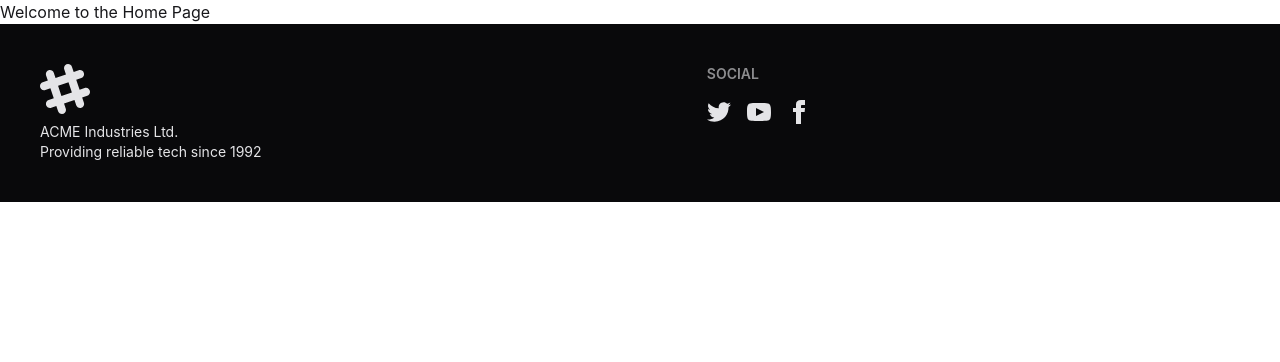
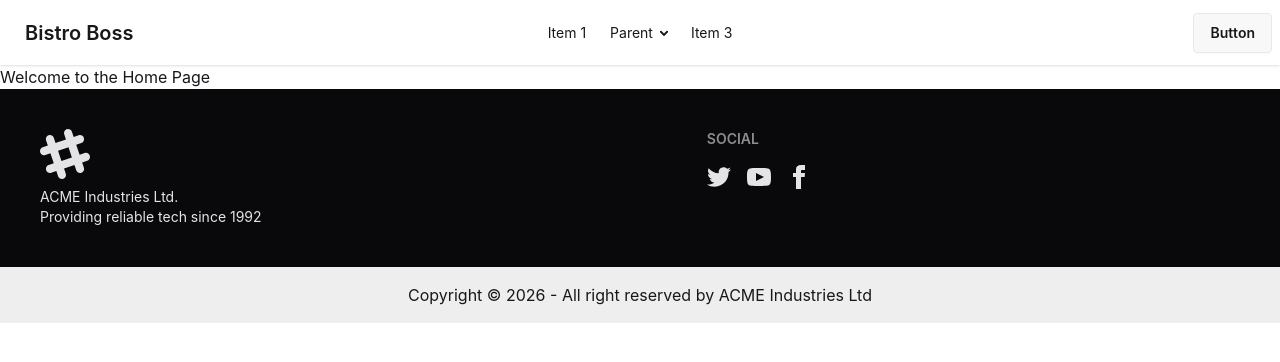
Before and after one commit to shoyebreza/bistro-boss-client, a React (Vite) app: page / in a window 1280 px wide. Shown: the top 362 px of the page. Built offline with nearby package versions, Linux system fonts and the light colour scheme.

Commit message:
navbar added

```diff
--- a/src/Layout/Main.jsx
+++ b/src/Layout/Main.jsx
@@ -1,10 +1,12 @@
 import { Outlet } from "react-router";
 import Footer from "../pages/Shared/Footer/Footer";
+import NavBar from "../pages/Shared/NavBar/NavBar";
 
 
 const Main = () => {
     return (
         <div>
+            <NavBar></NavBar>
             <Outlet></Outlet>
             <Footer></Footer>
         </div>
--- a/src/main.jsx
+++ b/src/main.jsx
@@ -6,6 +6,8 @@
 
 createRoot(document.getElementById('root')).render(
   <StrictMode>
-    <RouterProvider router={router}/>
+    <div className='max-w-screen-xl mx-auto'>
+      <RouterProvider router={router}></RouterProvider>
+    </div>
   </StrictMode>,
 )
--- a/src/pages/Shared/Footer/Footer.jsx
+++ b/src/pages/Shared/Footer/Footer.jsx
@@ -1,6 +1,7 @@
 const Footer = () => {
     return (
-        <footer className="footer sm:footer-horizontal bg-neutral text-neutral-content p-10">
+        <>
+            <div className="footer sm:footer-horizontal bg-neutral text-neutral-content p-10">
                 <aside>
                     <svg
                         width="50"
@@ -57,7 +58,14 @@
                         </a>
                     </div>
                 </nav>
-        </footer>
+
+            </div>
+            <div className="footer-center sm:footer-horizontal footer-center bg-base-300 text-base-content p-4">
+                <aside>
+                    <p>Copyright © {new Date().getFullYear()} - All right reserved by ACME Industries Ltd</p>
+                </aside>
+            </div>
+        </>
     );
 }
 
--- /dev/null
+++ b/src/pages/Shared/NavBar/NavBar.jsx
@@ -0,0 +1,43 @@
+const NavBar = () => {
+
+    const navigationOptions = <>
+        <li><a>Item 1</a></li>
+        <li>
+                        <details>
+                                <summary>Parent</summary>
+                <ul className="menu menu-sm p-2 bg-base-100 rounded-box shadow">
+                                        <li><a>Submenu 1</a></li>
+                                        <li><a>Submenu 2</a></li>
+                                </ul>
+                        </details>
+        </li>
+        <li><a>Item 3</a></li>
+    </>;
+    return (
+        <div className="navbar bg-base-100 shadow-sm">
+            <div className="navbar-start">
+                <div className="dropdown">
+                    <div tabIndex={0} role="button" className="btn btn-ghost lg:hidden">
+                        <svg xmlns="http://www.w3.org/2000/svg" className="h-5 w-5" fill="none" viewBox="0 0 24 24" stroke="currentColor"> <path strokeLinecap="round" strokeLinejoin="round" strokeWidth="2" d="M4 6h16M4 12h8m-8 6h16" /> </svg>
+                    </div>
+                    <ul
+                        tabIndex={0}
+                        className="menu menu-sm dropdown-content bg-base-100 rounded-box z-1 mt-3 w-52 p-2 shadow">
+                        {navigationOptions}
+                    </ul>
+                </div>
+                <a className="btn btn-ghost text-xl">Bistro Boss</a>
+            </div>
+            <div className="navbar-center hidden lg:flex">
+                <ul className="menu menu-horizontal px-1">
+                    {navigationOptions}
+                </ul>
+            </div>
+            <div className="navbar-end">
+                <a className="btn">Button</a>
+            </div>
+        </div>
+    );
+}
+
+export default NavBar;
--- a/src/routes/Routes.jsx
+++ b/src/routes/Routes.jsx
@@ -1,5 +1,5 @@
 import { createBrowserRouter } from 'react-router-dom'
-import Main from '../layout/Main.jsx'
+import Main from '../Layout/Main.jsx'
 import Home from '../pages/Home/Home.jsx'
 
 export const router = createBrowserRouter([
```
Lines whose indentation alone changed are shown as unchanged.
